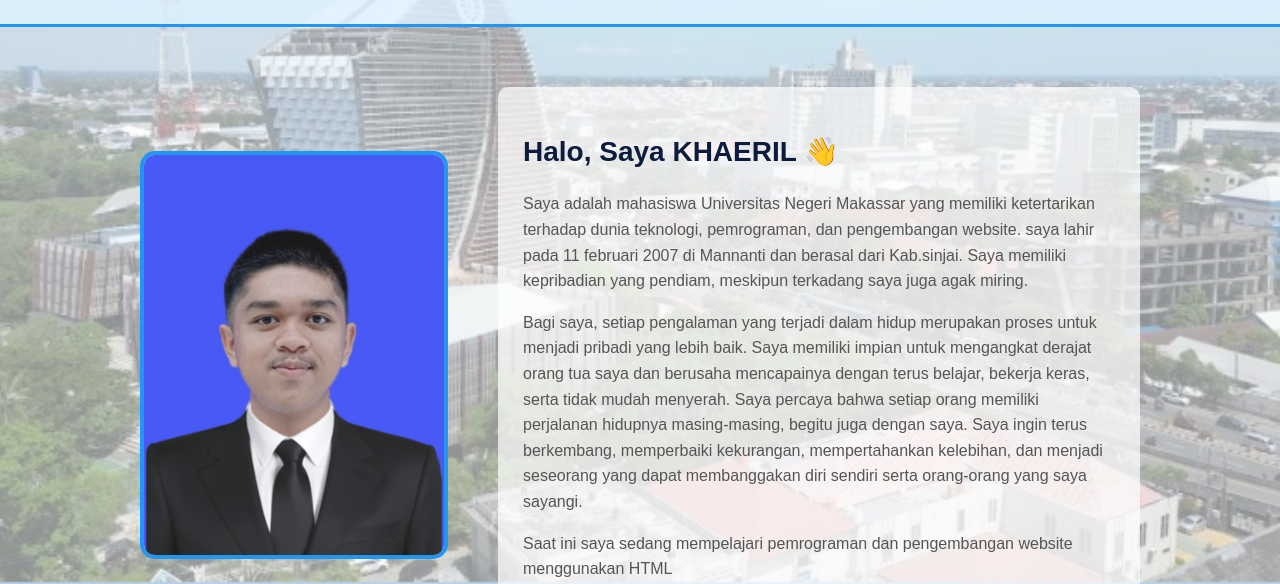
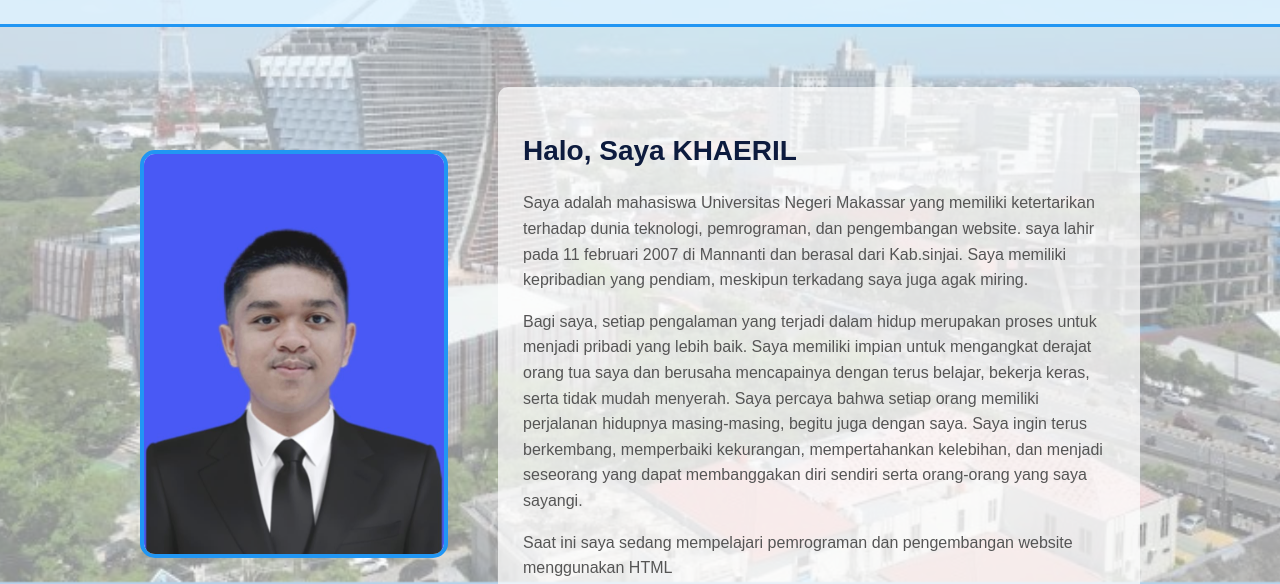
Before and after one commit to khaerilaril098-png/khaerilaril098, a plain HTML site: page about.html in a window 1280 px wide. Shown: the part 218-802 px from the top of the page. Drawn offline with Linux system fonts and the light colour scheme.

Commit message:
Update about.html

```diff
--- a/about.html
+++ b/about.html
@@ -36,7 +36,7 @@
 
         <div class="about-text">
 
-            <h2>Halo, Saya KHAERIL 👋</h2>
+            <h2>Halo, Saya KHAERIL </h2>
 
             <p>
                 Saya adalah mahasiswa Universitas Negeri Makassar yang memiliki ketertarikan terhadap dunia teknologi, pemrograman, dan pengembangan website.
```
